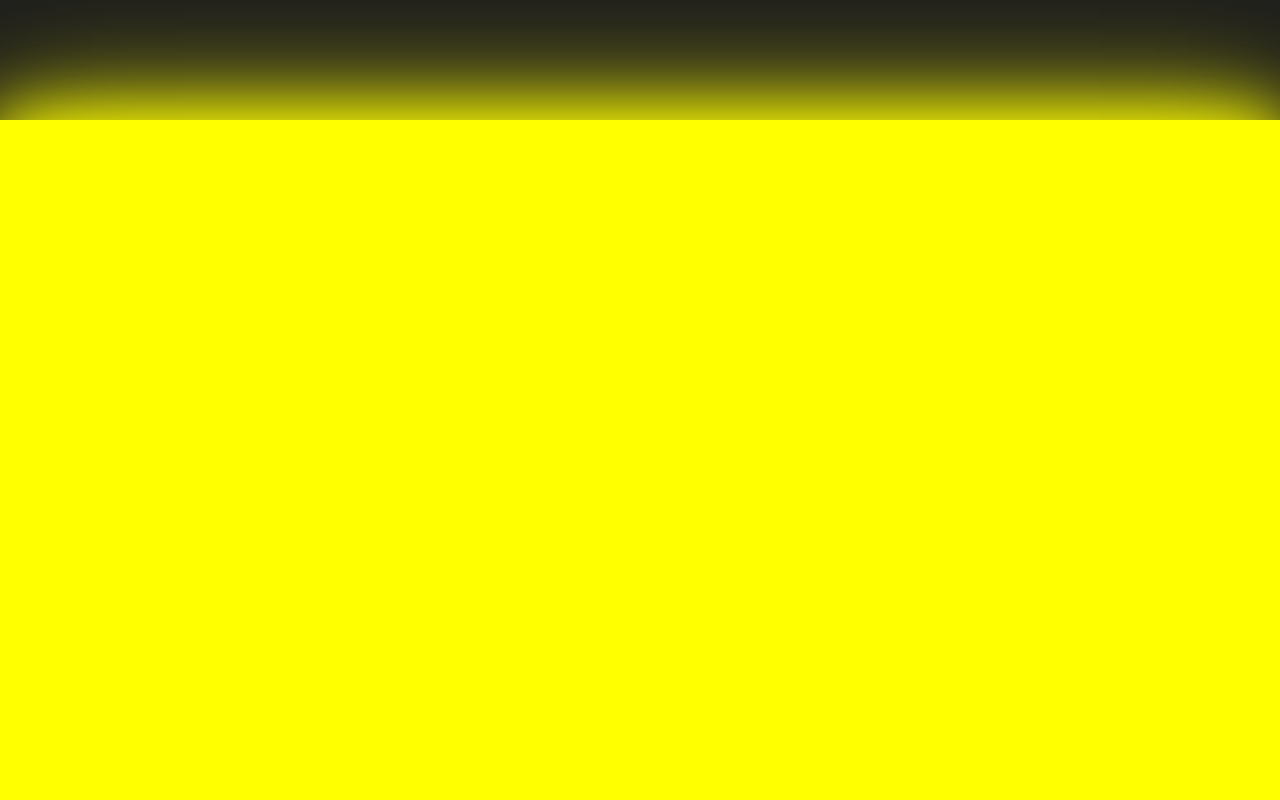
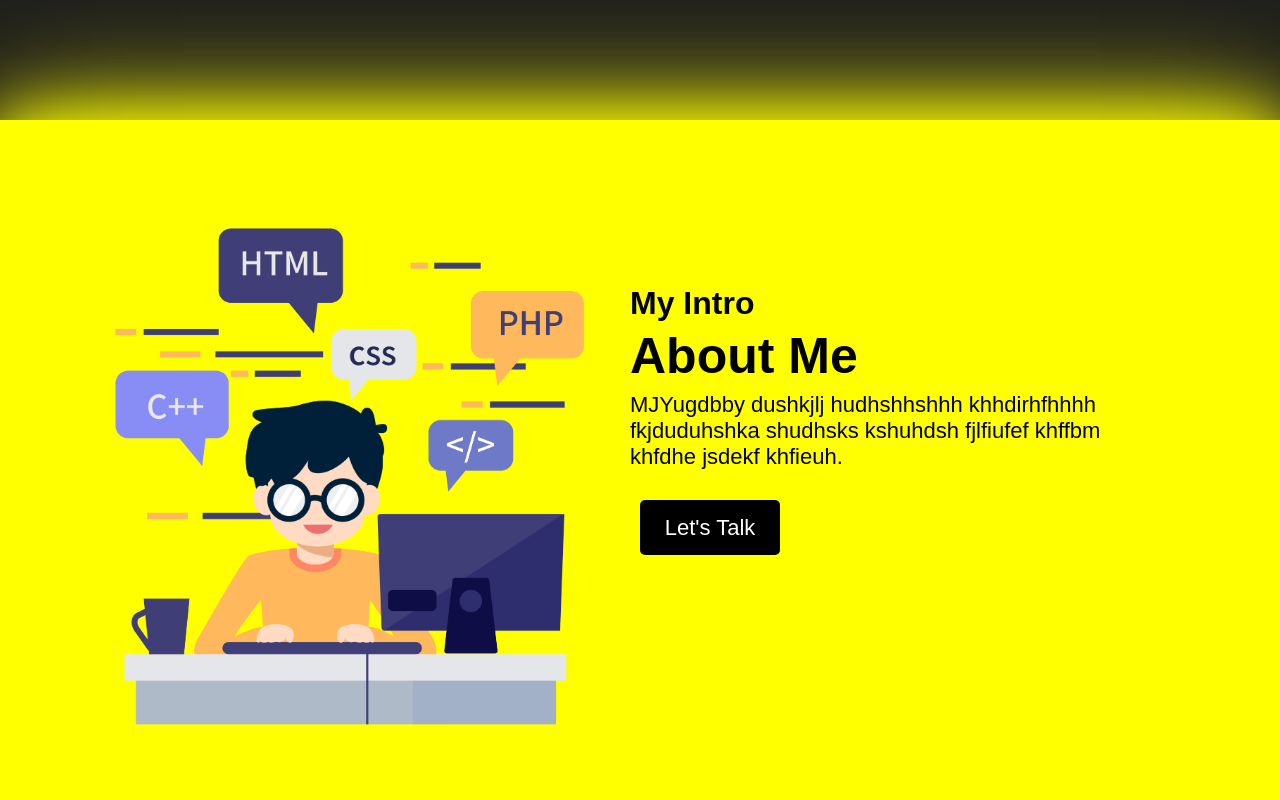
Before and after one commit to EkAayushGupta/CodingBaaz, a plain HTML site: page index.html in a window 1280 px wide. Shown: the part 680-1480 px from the top of the page. Drawn offline with nearby package versions, Linux system fonts and the light colour scheme.

Commit message:
all changes for today

```diff
--- /dev/null
+++ b/Style assets/about.css
@@ -0,0 +1,56 @@
+#about{
+    height: 100%;
+    width: 100%;
+    background-color: yellow;
+    box-shadow:0 0 120px yellow,0 0 60px yellow;
+}
+.aboutInfo{
+    background-color: ;
+    height: 65%;
+    width: 45%;
+    margin: 120px 0px 0px 630px;
+    position: absolute;
+}
+.aboutText1{
+    font-size: 32px;
+    color: black;
+    margin: 45px 0px 5px 0px;
+}
+.aboutText2{
+    font-size: 32px;
+    color: black;
+    margin: 40px 0px 0px 0px;
+}
+#aboutAbt{
+    font-size: 50px;
+    color: black;
+    margin: 0px 0px 7px 0px;
+}
+#aboutAbt1{
+    font-size: 22px;
+    color: black;
+    margin: 0px 0px 0px 0px;
+}
+#aboutBtn1{
+    background-color: black;
+    font-size: 22px;
+    height: 55px;
+    width: 140px;
+    color: rgb(255, 255, 255);
+    padding: 0px;
+    margin: 30px 0px 40px 10px;
+    border-radius: 5px ;
+    border: none;
+ }
+ #aboutBtn1:hover{
+    font-weight: 600;
+    overflow: hidden;
+    background-color: rgb(253, 253, 253);
+    color: black;
+ }
+#aboutImg1{
+    position: absolute;
+    height: 550px;
+    width: auto;
+    margin: 90px 0px 0px 85px;
+}
--- a/index.html
+++ b/index.html
@@ -4,18 +4,24 @@
     <meta charset="UTF-8">
     <meta name="viewport" content="width=device-width, initial-scale=1.0">
     <title>Welcome To Coding Baaz</title>
+    <!-- Here is my all styling accets folder links.⤵️ -->
     <link rel="stylesheet" href="style.css">
+    <link rel="stylesheet" href="Style assets/about.css">
+    <link rel="stylesheet" href="Style assets/skill.css">
+    <link rel="stylesheet" href="Style assets/resume.css">
+    <link rel="stylesheet" href="Style assets/contact.css">
+
 </head>
 <body>
     <div class="navContainer">
         <h1 class="logo">Coding<span id="logoStyle1">Baaz</span></h1>
         <nav>
             <ul class="navItems">
-                <li><a href="" >Home</a></li>
-                <li><a href="#">About</a></li>
-                <li><a href="#">Skill</a></li>
-                <li><a href="#">Resume</a></li>
-                <li><a href="#">Contact</a></li>
+                <li><a href="#navContainer" >Home</a></li>
+                <li><a href="#about">About</a></li>
+                <li><a href="#skill">Skill</a></li>
+                <li><a href="#resume">Resume</a></li>
+                <li><a href="#contack">Contact</a></li>
             </ul>
         </nav>
     </div>
@@ -24,19 +30,31 @@
             <div class="cols cols0">
                 <span class="topline">Hello, Myself Aayush Gupta</span>
                 <h1 class="movingText">I'm <span class="multiText"></span></h1>
-                <p>Basiclly my ambission is to become a software engineer.</p>
+                <p>Basiclly my ambition is become a software engineer.</p>
             </div>
-            <img src="img.png">
+            <img src="Img assets/img.png">
         </div>
         <button id="wrapperBtn1">Let's Talk</button>
     </div>
 
     <!-- Details divs ⬇️ -->
-    <div class="about"></div>
-    <div class="skill"></div>
-    <div class="resume"></div>
-    <div class="contact"></div>
-    <div class="footer">
+    <section id="about">
+        <div class="aboutImg">
+            <img id="aboutImg1" src="Img assets/img.png">
+        </div>
+        <div class="aboutInfo">
+
+            <h1 class="aboutText1">My <span class="aboutText2">Intro</span></h1>
+            <h1 id="aboutAbt">About Me</h1>
+            <p id="aboutAbt1">MJYugdbby dushkjlj hudhshhshhh khhdirhfhhhh fkjduduhshka shudhsks kshuhdsh fjlfiufef khffbm khfdhe    jsdekf khfieuh.</p>
+
+            <button id="aboutBtn1">Let's Talk</button>
+        </div>
+    </section>
+    <section id="skill"></section>
+    <section id="resume"></section>
+    <section id="contact"></section>
+    <section id="footer">
         <div class="footerOne">
 
         </div>
@@ -46,23 +64,16 @@
         <div class="footerThree">
 
         </div>
-    </div>
 
+    </section>
+
+
+    <!-- Here is my all script accets folder links & google links.⤵️ -->
     <script src="https://cdn.jsdelivr.net/npm/typed.js@2.0.12"></script>
-    <script>
-        var typingEffect = new Typed(".multiText",{
-                strings : ["Coder","Designer","Youtuber","Fashion"],
-                loop : true,
-                typeSpeed : 100,
-                backSpeed : 120,
-                backDelay : 1800
-            })
-
-    </script>
+    <script src="script.js"></script>
 </body>
 </html>
-
-<!--
+<!-- Here all the question that i'll search??
 what is min-height??
 what is nav??
 what is hover - aftert and before
--- a/script.js
+++ b/script.js
@@ -0,0 +1,7 @@
+var typingEffect = new Typed(".multiText",{
+    strings : ["Coder","Designer","Youtuber","Fashion"],
+    loop : true,
+    typeSpeed : 100,
+    backSpeed : 120,
+    backDelay : 1800
+})
--- a/style.css
+++ b/style.css
@@ -151,6 +151,7 @@ p{
  #wrapperBtn1:hover{
     font-weight: 600;
     overflow: hidden;
+    background-color: white;
  }
  img{
     position: absolute;
@@ -163,30 +164,25 @@ p{
 
 
 /* Details div styling ⬇️ */
-.about{
-    height: 100%;
-    width: 100%;
-    background-color: yellow;
-    box-shadow:0 0 120px yellow,0 0 60px yellow;
-}
-.skill{
+
+#skill{
     height: 100%;
     width: 100%;
     background-color: black;
 }
-.resume{
+#resume{
     height: 100%;
     width: 100%;
     background-color: yellow;
 }
-.contact{
+#contact{
     height: 100%;
     width: 100%;
     background-color: black;
 }
 
 /* footer styling ⬇️ */
-.footer{
+#footer{
     height: 40%;
     width: 100%;
     background-color: yellow;
```
Also changed, not shown: Img assets/img.png (renamed from img.png), Style assets/contact.css (added), Style assets/resume.css (added), Style assets/skill.css (added).
